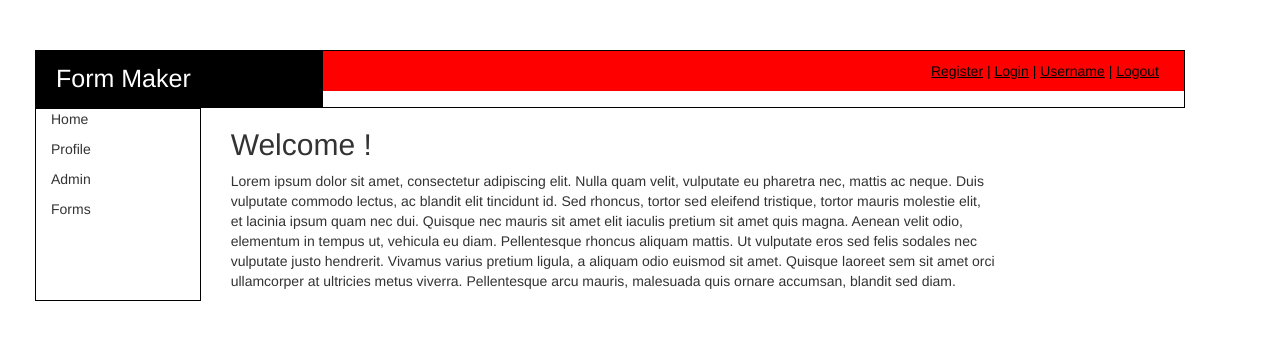
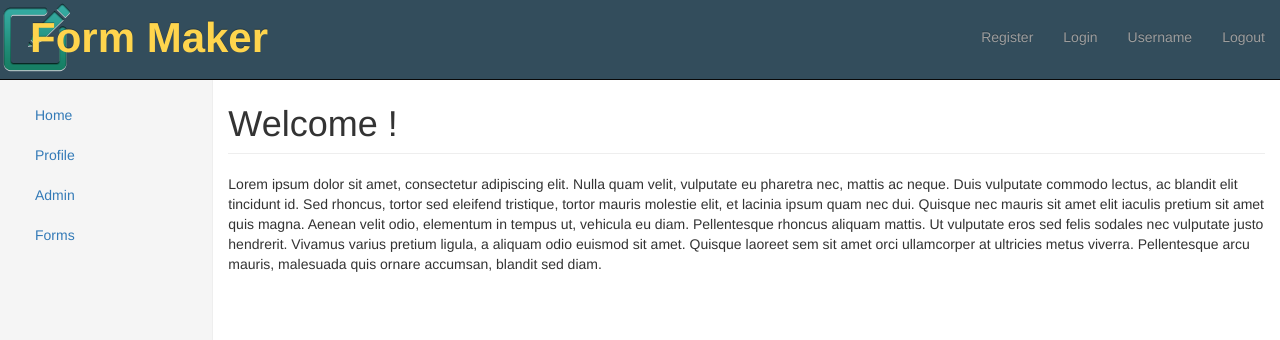
Before and after one commit to kavithashravani/cs5610fall2015, a website: page public/experiments/home.html in a window 1280 px wide. Drawn offline with nearby package versions, Linux system fonts and the light colour scheme.

Commit message:
edited home.html and hello.html

```diff
--- a/public/experiments/_homestyle.css
+++ b/public/experiments/_homestyle.css
@@ -1,30 +1,37 @@
-.outerDiv {
-    margin:25px;
-    padding:25px
+.sidebar {
+    position: fixed;
+    top: 75px;
+    bottom: 0;
+    left: 0;
+    z-index: 1000;
+    display: block;
+    padding: 20px;
+    overflow-x: hidden;
+    overflow-y: auto;
+    background-color: #f5f5f5;
+    border-right: 1px solid #eee;
 }
 
-.border {
-    border:1px solid black;
+.navbar-inverse {
+    background-color: #334d5c;
+    background: #334d5c url("FormMaker.png") no-repeat fixed left top;
 }
 
-.formMaker {
-    background-color:black;
-    color:white;
-    font-size:25px;
-    padding:10px;
+.navbar {
+    min-height: 80px;
 }
 
-.mainMenu {
-    background-color:red;
-    color:black;
+.navbar-brand h1 {
+    color: #ffd54d;
+    font-size: 42px;
+    font-weight: bold;
+    margin: 0;
+    margin-left:15px;
 }
 
-.rightAlign {
-    float:right;
-    padding:10px;
+.navbar-collapse.collapse {
+    margin-top: 12px;
 }
-
-
 .underline {
     text-decoration: underline;
 }
--- /dev/null
+++ b/public/experiments/demo.html
@@ -0,0 +1,55 @@
+<!DOCTYPE html>
+<html lang="en">
+<head>
+    <meta charset="UTF-8">
+    <title>Form Maker</title>
+    <link href = "http://maxcdn.bootstrapcdn.com/bootstrap/3.3.5/css/bootstrap.min.css" rel = "stylesheet">
+    <link rel="stylesheet" href="https://maxcdn.bootstrapcdn.com/bootstrap/3.3.5/css/bootstrap-theme.min.css">
+    <link href = "_homestyle.css" rel = "stylesheet">
+    <script src="https://maxcdn.bootstrapcdn.com/bootstrap/3.3.5/js/bootstrap.min.js"></script>
+</head>
+<body >
+    <nav class="navbar navbar-inverse navbar-fixed-top">
+        <div class="container-fluid">
+            <div class="navbar-header">
+                <button type="button" class="navbar-toggle collapsed" data-toggle="collapse" data-target="#navbar" aria-expanded="false" aria-controls="navbar">
+                    <span class="sr-only">Toggle navigation</span>
+                    <span class="icon-bar"></span>
+                    <span class="icon-bar"></span>
+                    <span class="icon-bar"></span>
+                </button>
+                <a
+                <a class="navbar-brand" href="#"><h1>Form Maker</h1></a>
+            </div>
+            <div id="navbar" class="navbar-collapse collapse">
+                <ul class="nav navbar-nav navbar-right">
+                    <li><a href="#">Register</a></li>
+                    <li><a href="#">Login</a></li>
+                    <li><a href="#">Username</a></li>
+                    <li><a href="#">Logout</a></li>
+                </ul>
+            </div>
+        </div>
+    </nav>
+    <div class="container-fluid">
+        <div class="row">
+            <div class="col-sm-3 col-md-2 sidebar">
+                <ul class="nav nav-sidebar">
+                    <li class="active"><a href="#">Home <span class="sr-only">(current)</span></a></li>
+                    <li><a href="#">Profile</a></li>
+                    <li><a href="#">Admin</a></li>
+                    <li><a href="#">Forms</a></li>
+                </ul>
+            </div>
+            <div class="col-sm-9 col-sm-offset-2 col-md-10 col-md-offset-2 main" style="margin-top:5%">
+                <h1 class="page-header">Welcome !</h1>
+                <p>
+                    Lorem ipsum dolor sit amet, consectetur adipiscing elit. Nulla quam velit, vulputate eu pharetra nec, mattis ac neque. Duis vulputate commodo lectus, ac blandit elit tincidunt id. Sed rhoncus, tortor sed eleifend tristique, tortor mauris molestie elit, et lacinia ipsum quam nec dui. Quisque nec mauris sit amet elit iaculis pretium sit amet quis magna. Aenean velit odio, elementum in tempus ut, vehicula eu diam. Pellentesque rhoncus aliquam mattis. Ut vulputate eros sed felis sodales nec vulputate justo hendrerit. Vivamus varius pretium ligula, a aliquam odio euismod sit amet. Quisque laoreet sem sit amet orci ullamcorper at ultricies metus viverra. Pellentesque arcu mauris, malesuada quis ornare accumsan, blandit sed diam.
+                </p>
+
+            </div>
+        </div>
+    </div>
+
+</body>
+</html>
--- a/public/experiments/home.html
+++ b/public/experiments/home.html
@@ -2,48 +2,51 @@
 <html lang="en">
 <head>
     <meta charset="UTF-8">
-    <title> Home Page ..!!! </title>
+    <title>Form Maker</title>
     <link href = "http://maxcdn.bootstrapcdn.com/bootstrap/3.3.5/css/bootstrap.min.css" rel = "stylesheet">
+    <link rel="stylesheet" href="https://maxcdn.bootstrapcdn.com/bootstrap/3.3.5/css/bootstrap-theme.min.css">
     <link href = "_homestyle.css" rel = "stylesheet">
+    <script src="https://maxcdn.bootstrapcdn.com/bootstrap/3.3.5/js/bootstrap.min.js"></script>
 </head>
-<body>
-    <div class ="container outerDiv" >
-        <div style="height:25%">
-            <div class = "row border">
-                <div class = "col-xs-3 formMaker">
-                    <span class = "formMaker">Form Maker</span>
+<body >
+<nav class="navbar navbar-inverse navbar-fixed-top">
+    <div class="container-fluid">
+        <div class="navbar-header">
+            <button type="button" class="navbar-toggle collapsed" data-toggle="collapse" data-target="#navbar" aria-expanded="false" aria-controls="navbar">
+                <span class="sr-only">Toggle navigation</span>
+                <span class="icon-bar"></span>
+                <span class="icon-bar"></span>
+                <span class="icon-bar"></span>
+            </button>
+            <a
+            <a class="navbar-brand" href="#"><h1>Form Maker</h1></a>
         </div>
-                <div class = "col-xs-9 mainMenu">
-                    <span class="rightAlign">
-                        <span class="underline">Register</span>
-                        <span> | </span>
-                        <span class="underline">Login</span>
-                        <span> | </span>
-                        <span class="underline">Username</span>
-                        <span> | </span>
-                        <span class="underline">Logout</span>
-                    </span>
+        <div id="navbar" class="navbar-collapse collapse">
+            <ul class="nav navbar-nav navbar-right">
+                <li><a href="#">Register</a></li>
+                <li><a href="#">Login</a></li>
+                <li><a href="#">Username</a></li>
+                <li><a href="#">Logout</a></li>
+            </ul>
         </div>
     </div>
+</nav>
+<div class="container-fluid">
+    <div class="row">
+        <div class="col-sm-3 col-md-2 sidebar">
+            <ul class="nav nav-sidebar">
+                <li class="active"><a href="#">Home <span class="sr-only">(current)</span></a></li>
+                <li><a href="#">Profile</a></li>
+                <li><a href="#">Admin</a></li>
+                <li><a href="#">Forms</a></li>
+            </ul>
         </div>
-        <div style="height:75%">
-            <div class ="row", style="display:flex">
-                <div class ="col-xs-2" style="border:1px solid black;">
-                    <p>Home</p>
-                    <p>Profile</p>
-                    <p>Admin</p>
-                    <p>Forms</p>
-                </div>
-                <div class = "container">
-                    <div class = col-xs-10>
-                        <h2>Welcome !</h2>
+        <div class="col-sm-9 col-sm-offset-2 col-md-10 col-md-offset-2 main" style="margin-top:5%">
+            <h1 class="page-header">Welcome !</h1>
             <p>
-                            <span style="text-align:justify">
                 Lorem ipsum dolor sit amet, consectetur adipiscing elit. Nulla quam velit, vulputate eu pharetra nec, mattis ac neque. Duis vulputate commodo lectus, ac blandit elit tincidunt id. Sed rhoncus, tortor sed eleifend tristique, tortor mauris molestie elit, et lacinia ipsum quam nec dui. Quisque nec mauris sit amet elit iaculis pretium sit amet quis magna. Aenean velit odio, elementum in tempus ut, vehicula eu diam. Pellentesque rhoncus aliquam mattis. Ut vulputate eros sed felis sodales nec vulputate justo hendrerit. Vivamus varius pretium ligula, a aliquam odio euismod sit amet. Quisque laoreet sem sit amet orci ullamcorper at ultricies metus viverra. Pellentesque arcu mauris, malesuada quis ornare accumsan, blandit sed diam.
-                            </span>
             </p>
-                    </div>
-                </div>
+
         </div>
     </div>
 </div>
```
Also changed, not shown: public/hello.html (+3 -2 lines), hello.js (renamed from public/experiments/hello.js), public/experiments/FormMaker.png (added), public/experiments/forms.jpg (added). Lines whose indentation alone changed are shown as unchanged.
